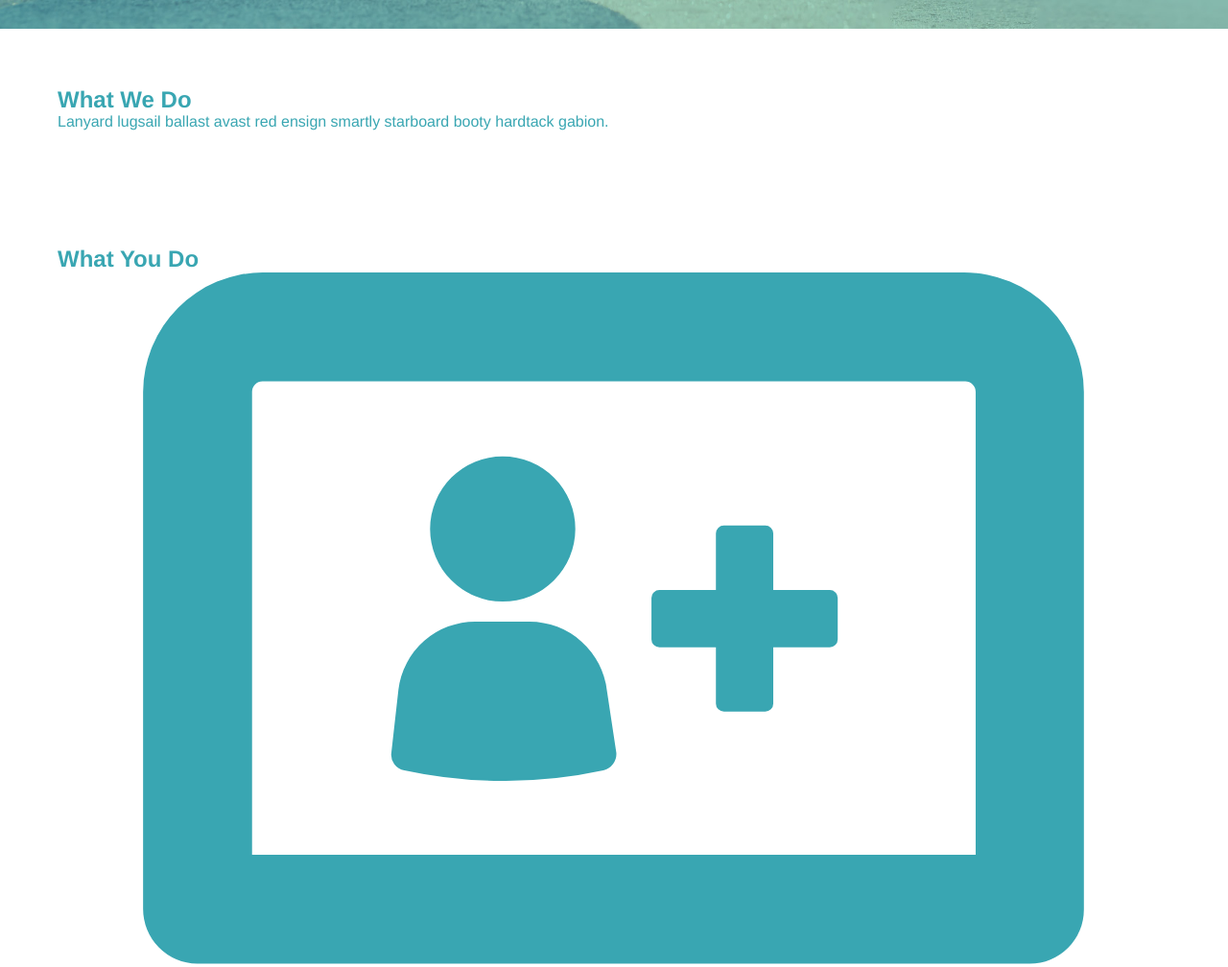
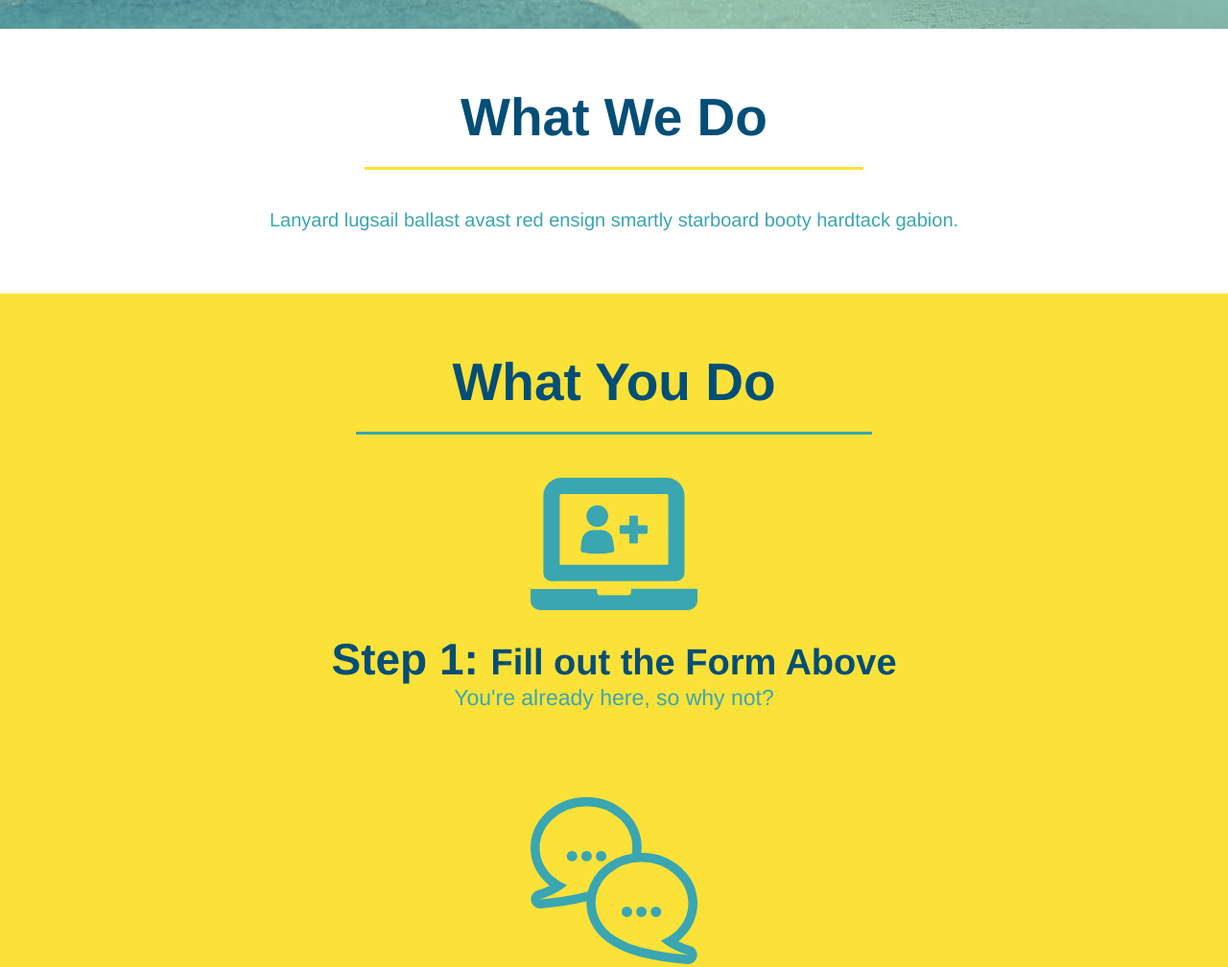
Before and after one commit to mondrovic/run-buddy, a plain HTML site: page index.html in a window 1280 px wide. Shown: the part 652-1660 px from the top of the page at 96% size. Drawn offline with Linux system fonts and the light colour scheme.

Commit message:
Styled steps section

```diff
--- a/assets/css/style.css
+++ b/assets/css/style.css
@@ -9,13 +9,11 @@ body{
     color: #39a6b2;
 }
 
-/* header style start */
 header{
     padding: 20px 35px;
     background-color: #39a6b2;
 }
 
-    /* applies styling specifically to large banner/logo */
 header h1{
     font-weight: bold;
     font-size: 36px;
@@ -24,33 +22,26 @@ header h1{
     display: inline;
 }
 
-    /* applies color styling and removes underline from links and on click color changes */
 header a{
       text-decoration: none;
       color: #fce138;
 }
 
-    /* move clickable links and add a margin */
 header nav{
     float: right;
     margin: 7px 0;
 }
 
-    /* change list items to inline */
 header nav ul li{
     display: inline;
 }
 
-    /* apply styling to individual links */
 header nav ul li a{
     margin: 0 30px;
     font-weight: lighter;
     font-size: 22px;
 }
-/* header style end */
 
-
-/* footer style start */
 footer{
     background-color: #fce138;
     width: 100%;
@@ -73,15 +64,11 @@ footer div{
 footer a{
     color: #024e76;
 }
-/* footer style end */
-
 
 section{
     padding: 60px;
 }
 
-
-/* hero styles start */
 .hero{
     background-image: url("../images/hero-bg.jpg");
     height: 600px;
@@ -132,4 +119,62 @@ section{
     padding: 10px 20px;
     font-size: 16px;
 }
-/* hero styles end */
+
+
+.section-title{
+    font-size: 55px;
+    color: #024e76;
+    margin-bottom: 35px;
+    padding: 0 100px 20px 100px;
+    display: inline-block;
+    border-bottom: 3px solid;
+}
+
+.primary-border{
+    border-color: #fce138;
+}
+
+.secondary-border{
+    border-color: #39a6b2;
+}
+
+.intro{
+    text-align: center;
+}
+
+.intro p{
+    line-height: 1.7;
+    color: #39a6b2;
+    width: 80%;
+    font-size: 20px;
+    margin: 0 auto;
+}
+
+.steps{
+    text-align: center;
+    background: #fce138;
+}
+
+.steps div{
+    margin-bottom: 80px;
+}
+
+.steps img{
+    width: 15%;
+    margin: 10px 0;
+}
+
+.steps h3{
+    color: #024e76;
+    font-size: 46px;
+    margin-top: 10px;
+}
+
+.steps p{
+    color: #39a6b2;
+    font-size: 23px;
+}
+
+.step-text{
+    font-size: 38px;
+}
--- a/index.html
+++ b/index.html
@@ -65,47 +65,46 @@
                 </form>
             </div>
         </section>
-        <!-- hero/jumbotron end -->
 
         <!-- "what we do" section -->
-        <section id="what-we-do">
-            <h2>What We Do</h2>
+        <section id="what-we-do" class="intro">
+            <h2 class="section-title primary-border">What We Do</h2>
             <p>
                 Lanyard lugsail ballast avast red ensign smartly starboard booty hardtack gabion.
             </p>
         </section>
 
         <!-- "what you do" section" -->
-        <section id="what-you-do">
-            <h2>What You Do</h2>
+        <section id="what-you-do" class="steps">
+            <h2 class="section-title secondary-border">What You Do</h2>
             <div>
                 <img src="./assets/images/step-1.svg" alt="" />
-                <h3>Step 1: Fill out the Form Above</h3>
+                <h3>Step 1: <span class="step-text">Fill out the Form Above</span></h3>
                 <p>You're already here, so why not?</p>
             </div>
             <div>
                 <img src="./assets/images/step-2.svg" alt="" />
-                <h3>Step 2: Consult with One of Our Trainers</h3>
+                <h3>Step 2: <span class="step-text">Consult with One of Our Trainers</span></h3>
                 <p>Are you here to build muscle, lose weight, or just feel good?</p>
             </div>
             <div>
                 <img src="./assets/images/step-3.svg" alt="" />
-                <h3>Step 3: Get Running.</h3>
+                <h3>Step 3: <span class="step-text">Get Running.</span></h3>
                 <p> Hit the ground running (literally) once your trainer lays out your plan.</p>
             </div>
             <div>
                 <img src="./assets/images/step-4.svg" alt="" .>
-                <h3>Step 4: See Results.</h3>
+                <h3>Step 4: <span class="step-text">See Results.</span></h3>
                 <p>Bi-Weekly checkins with your trainer will keep you focused</p>
         </section>
 
         <!-- "meet the trainers" section -->
-        <section>
+        <section id="your-trainers">
             <h2>Meet The Trainers</h2>
         </section>
 
         <!-- "reach out" section -->
-        <section>
+        <section id="reach-out">
             <h2>Reach Out</h2>
         </section>
 
```
